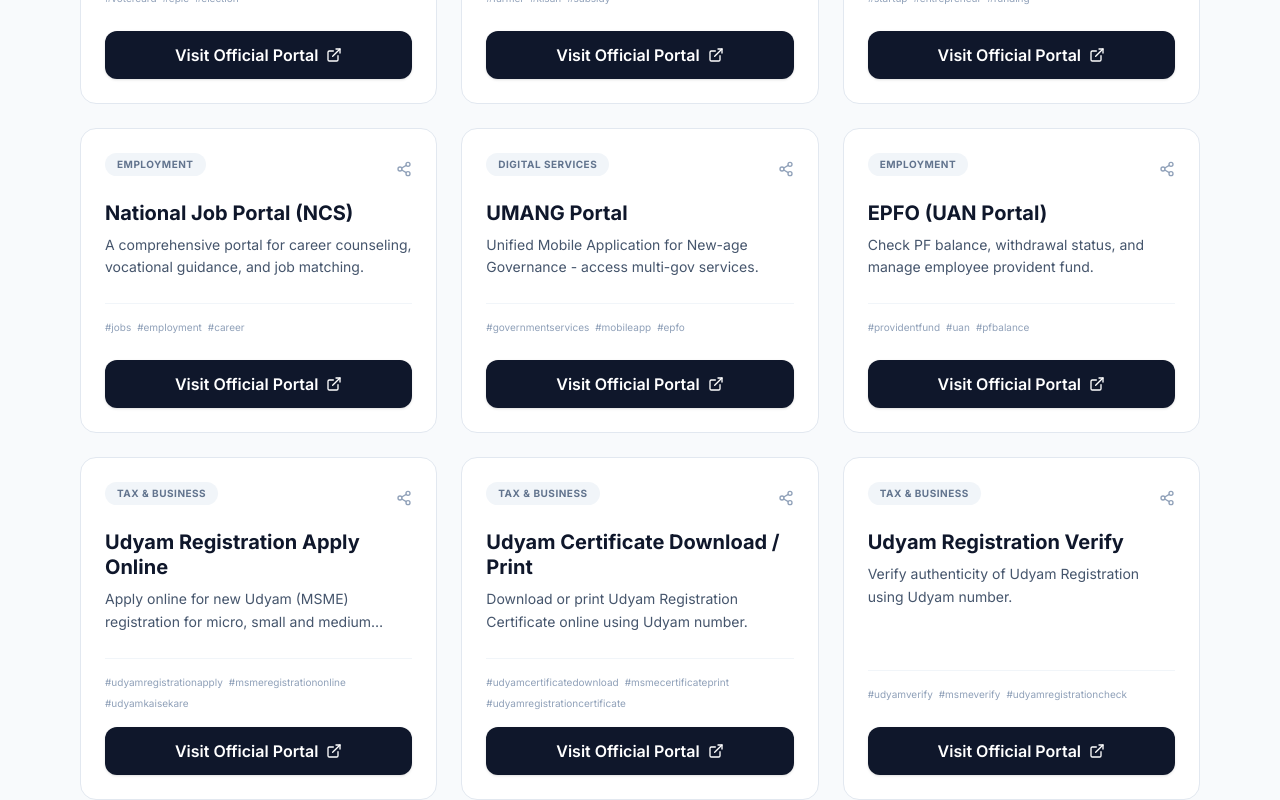
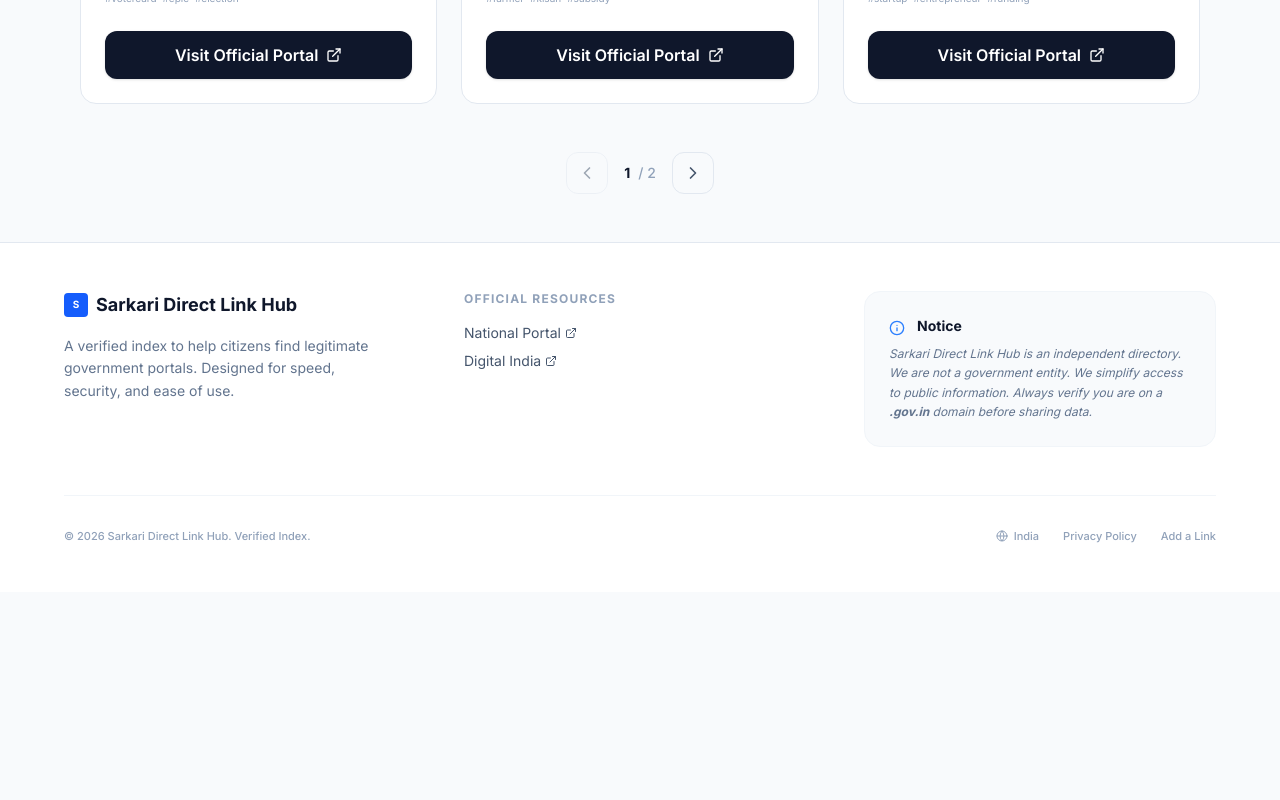
Before and after one commit to Shivam-kumar-coder/sarkari-links-hub, a React (Vite) app: page / in a window 1280 px wide. Shown: the part 1360-2160 px from the top of the page. After the commit the page ends 1952 px from the top, so only its background shows below. Built offline with nearby package versions, Linux system fonts and the light colour scheme.

Commit message:
Update App.tsx

```diff
--- a/App.tsx
+++ b/App.tsx
@@ -113,7 +113,7 @@
   const [query, setQuery] = useState('');
   const [activeCategory, setActiveCategory] = useState('All');
   const [currentPage, setCurrentPage] = useState(1);
-  const ITEMS_PER_PAGE = 20;
+  const ITEMS_PER_PAGE = 9;
 
   const [theme, setTheme] = useState<Theme>(() => {
     if (typeof window !== 'undefined') {
```
